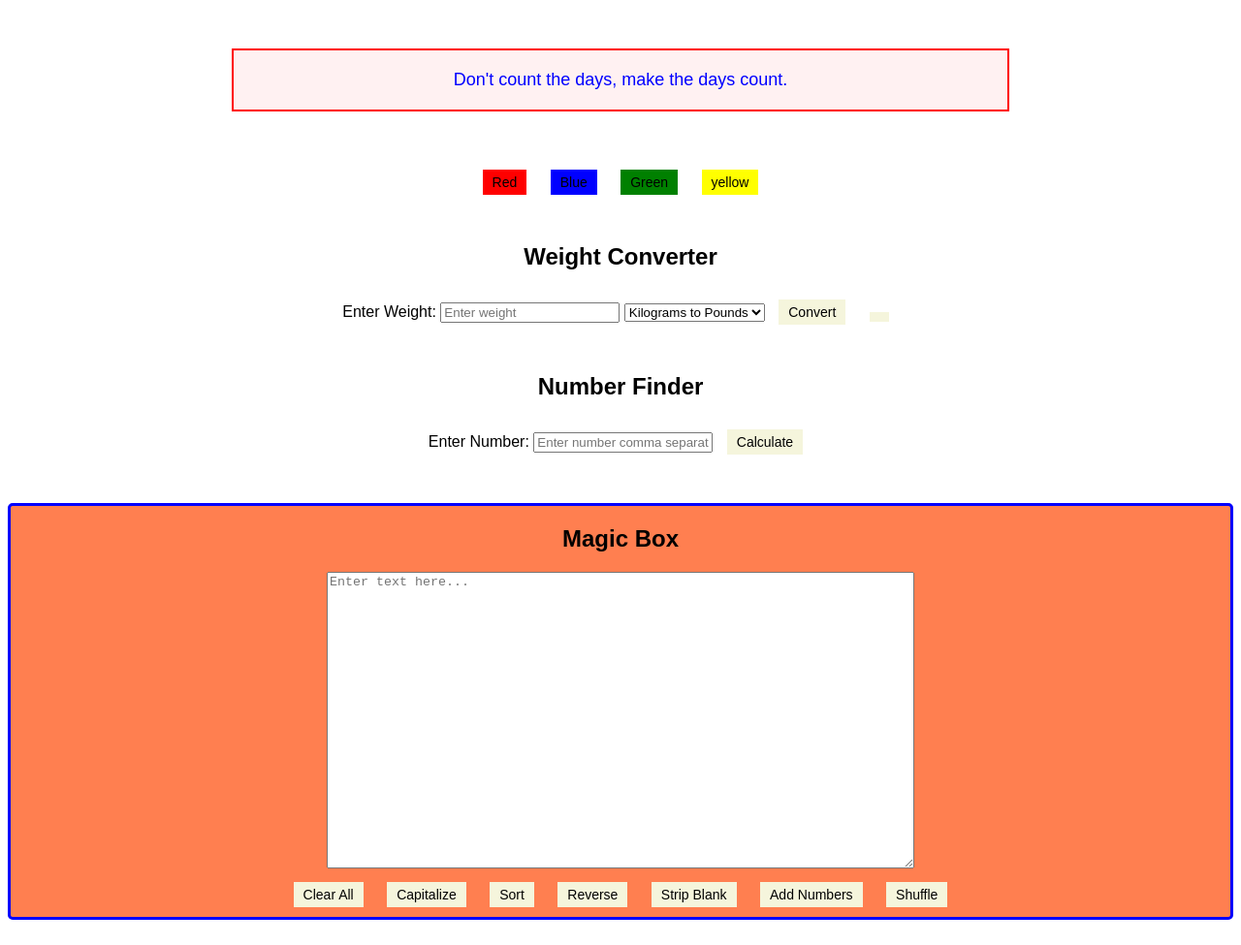
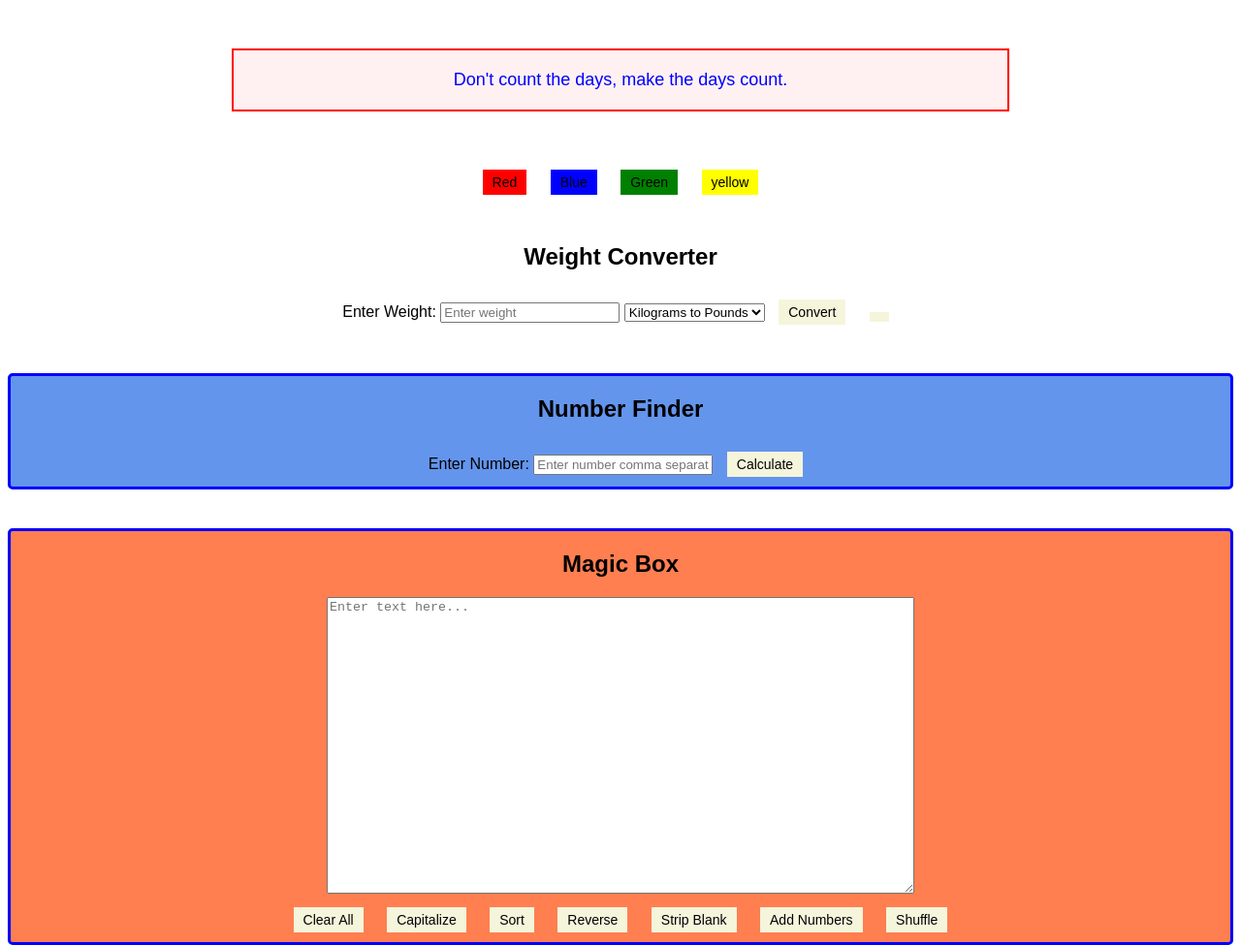
Before and after one commit to Shammo06/CSE391Assignment2, a plain HTML site: page index.html in a window 1280 px wide. Shown: the whole page at 97% size. Drawn offline with Linux system fonts and the light colour scheme.

Commit message:
added css in number finder

```diff
--- a/style.css
+++ b/style.css
@@ -48,3 +48,9 @@ section{
 button{
     margin:10px;
 }
+
+.number{
+    border-radius: 5px;
+    border: solid blue;
+    background-color: cornflowerblue;
+}
```
